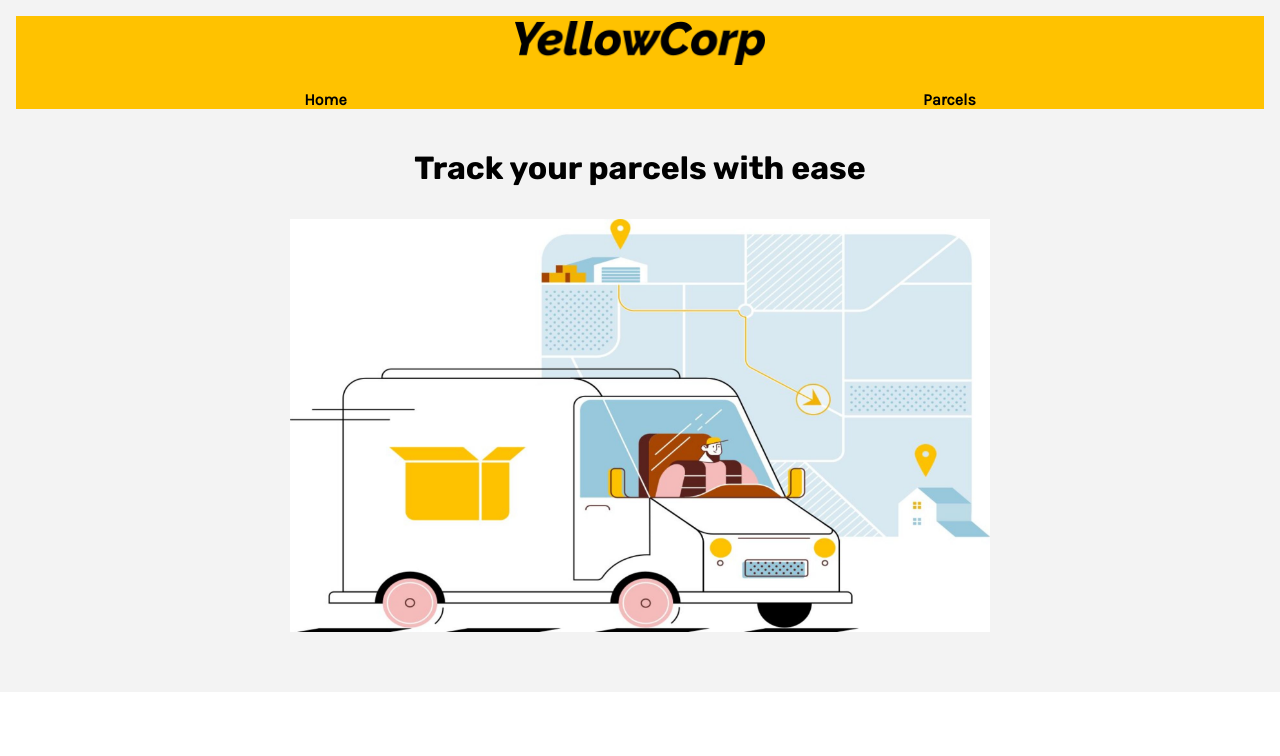
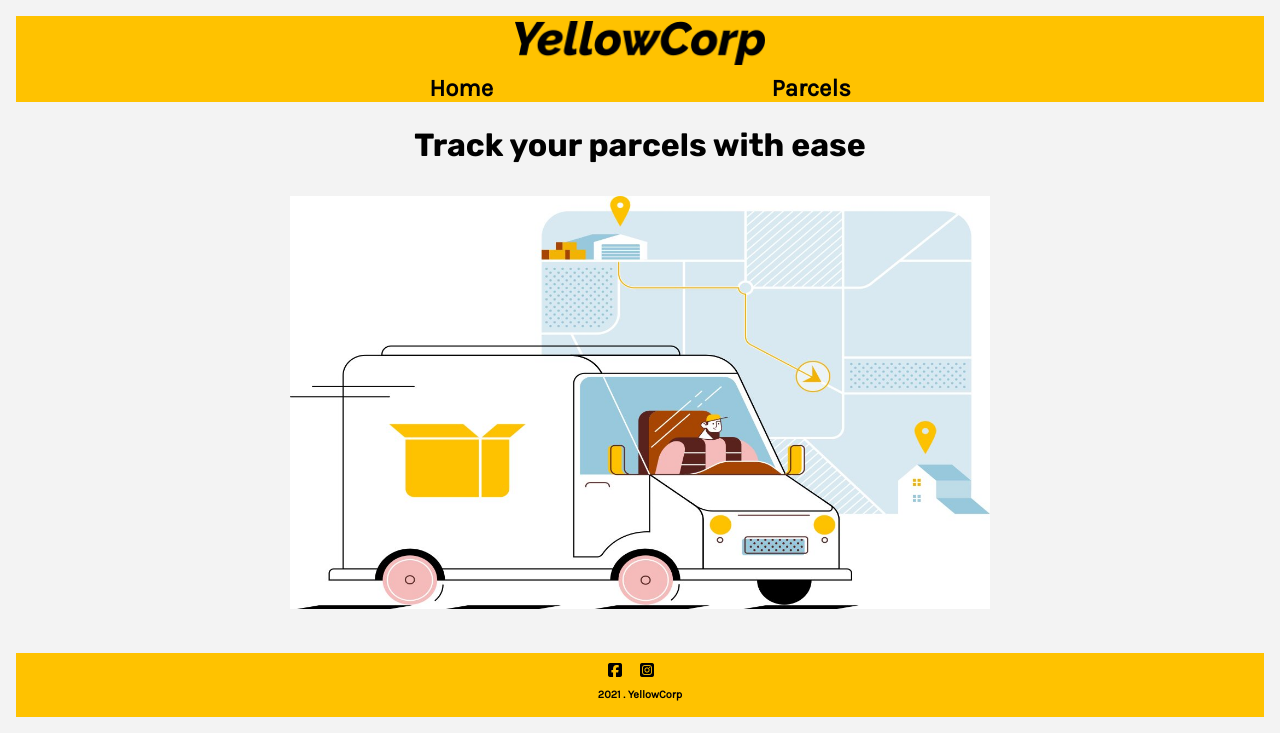
Before and after one commit to sailathatammana/yellow-corp, a React (Create React App) app: page / in a window 1280 px wide. Shown: the top 756 px of the page. Built offline with nearby package versions, Linux system fonts and the light colour scheme.

Commit message:
Footer fixed

```diff
--- a/public/index.html
+++ b/public/index.html
@@ -21,6 +21,10 @@
       work correctly both with client-side routing and a non-root public URL.
       Learn how to configure a non-root public URL by running `npm run build`.
     -->
+    <script
+      src="https://kit.fontawesome.com/996973c893.js"
+      crossorigin="anonymous"
+    ></script>
     <title>YellowCorp</title>
   </head>
   <body>
--- a/src/App.jsx
+++ b/src/App.jsx
@@ -8,6 +8,7 @@ import Home from "./pages/Home";
 import Overview from "./pages/Overview";
 import Detail from "./pages/Detail";
 import "./styles/style.scss";
+import Footer from "./components/Footer";
 
 export default function App() {
   return (
@@ -20,6 +21,7 @@ export default function App() {
             <Route path="/overview" exact component={Overview} />
             <Route path="/parcel/:id" exact component={Detail} />
           </Switch>
+          <Footer />
         </BrowserRouter>
       </RecoilRoot>
     </div>
--- /dev/null
+++ b/src/components/Footer.jsx
@@ -0,0 +1,19 @@
+export default function Footer() {
+  return (
+    <div className="footer">
+      <ul>
+        <li>
+          <a href="https://www.facebook.com/" target="blank">
+            <i class="fab fa-facebook-square"></i>
+          </a>
+        </li>
+        <li>
+          <a href="https://www.instagram.com/" target="blank">
+            <i class="fab fa-instagram-square"></i>
+          </a>
+        </li>
+      </ul>
+      <p>2021 . YellowCorp</p>
+    </div>
+  );
+}
--- a/src/pages/Home.jsx
+++ b/src/pages/Home.jsx
@@ -1,4 +1,4 @@
-import logo from "../assests/yellowCorp1.jpg";
+import logo from "../assests/yellowCorp.jpg";
 
 export default function Home() {
   return (
--- /dev/null
+++ b/src/styles/modules/footer.scss
@@ -0,0 +1,33 @@
+.footer {
+  p {
+    text-align: center;
+    margin-bottom: $space-medium;
+    margin-top: 0;
+    font-size: 11px;
+    font-weight: bold;
+  }
+  ul {
+    list-style: none;
+    display: flex;
+    align-items: center;
+    text-align: center;
+    padding: 0;
+    margin: $space-small;
+  }
+  li {
+    display: flex;
+    justify-items: center;
+    width: 24px;
+    margin-right: $space-small;
+  }
+  a {
+    color: $color-black;
+    text-decoration: none;
+  }
+  width: 100%;
+  background: $color-yellow;
+  overflow: hidden;
+  bottom: 0;
+  display: grid;
+  justify-items: center;
+}
--- a/src/styles/modules/navigation.scss
+++ b/src/styles/modules/navigation.scss
@@ -20,8 +20,15 @@
     li {
       display: inline-block;
       color: $color-black;
-      font-size: $font-size-medium;
-      font-weight: 700;
+      font-size: $font-size-medium-big;
+      font-weight: 600;
+      @media (min-width: $media-tablet) {
+        font-weight: 700;
+      }
+    }
+    @media (min-width: $media-tablet) {
+      margin: 0 auto;
+      max-width: 700px;
     }
   }
   a {
--- a/src/styles/pages/home.scss
+++ b/src/styles/pages/home.scss
@@ -1,20 +1,14 @@
 #home {
   .image-van {
     width: 100%;
-    height: auto;
-    margin-bottom: $space-medium;
+    height: 302px;
+    margin-bottom: $space-xx-big;
+    @media (min-width: $media-phablet) {
+      height: auto;
+      margin-bottom: $space-medium;
+    }
   }
   h1 {
     text-align: center;
   }
-  /*  .home-intro {
-    margin: auto $space-medium;
-    text-align: center;
-  }
-  h2 {
-    margin-bottom: $space-big;
-  }
-  p {
-    margin-bottom: $space-medium;
-  } */
 }
--- a/src/styles/style.scss
+++ b/src/styles/style.scss
@@ -8,6 +8,7 @@
 @import "./base/typography.scss";
 
 /* modules */
+@import "./modules/footer.scss";
 @import "./modules//map.scss";
 @import "./modules/navigation.scss";
 @import "./modules/parcel-detailed.scss";
```
Also changed, not shown: src/assests/yellowCorp1.jpg (deleted), src/assests/yellowCorp2.jpg (deleted).
